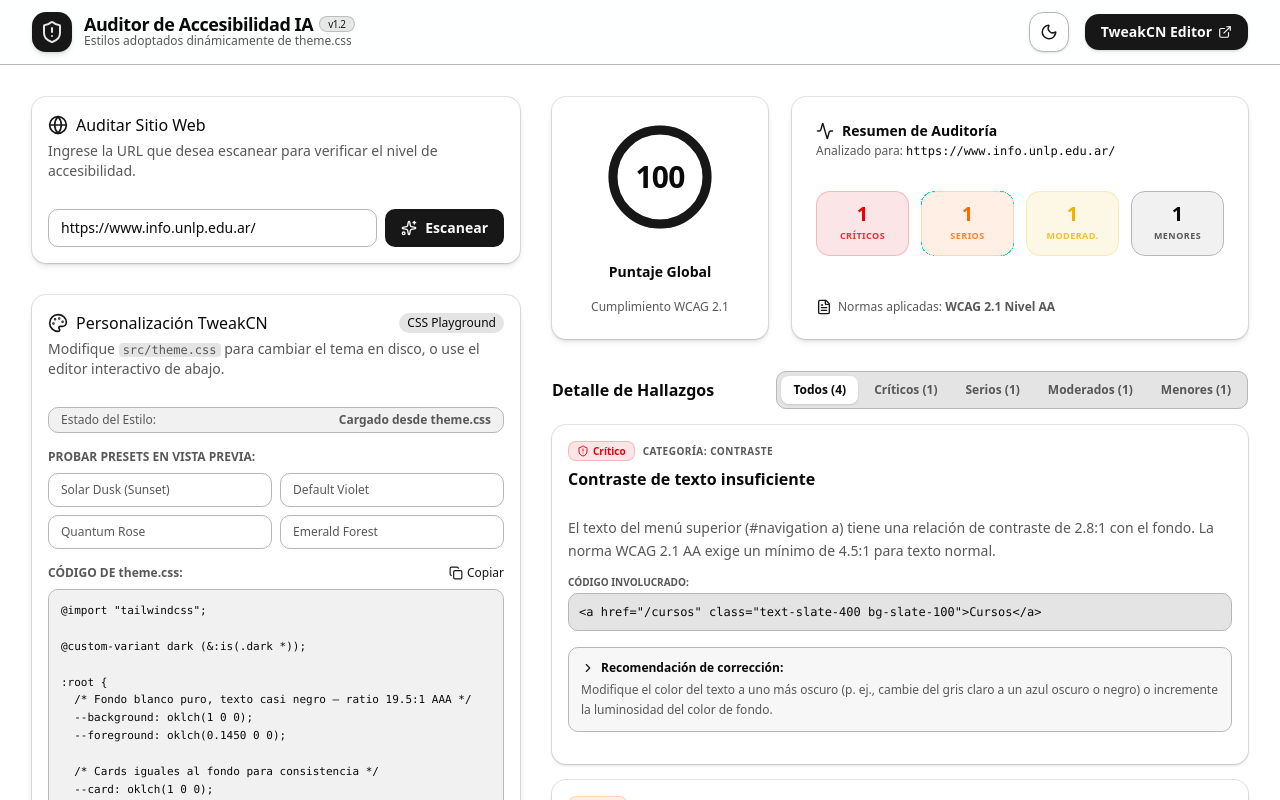
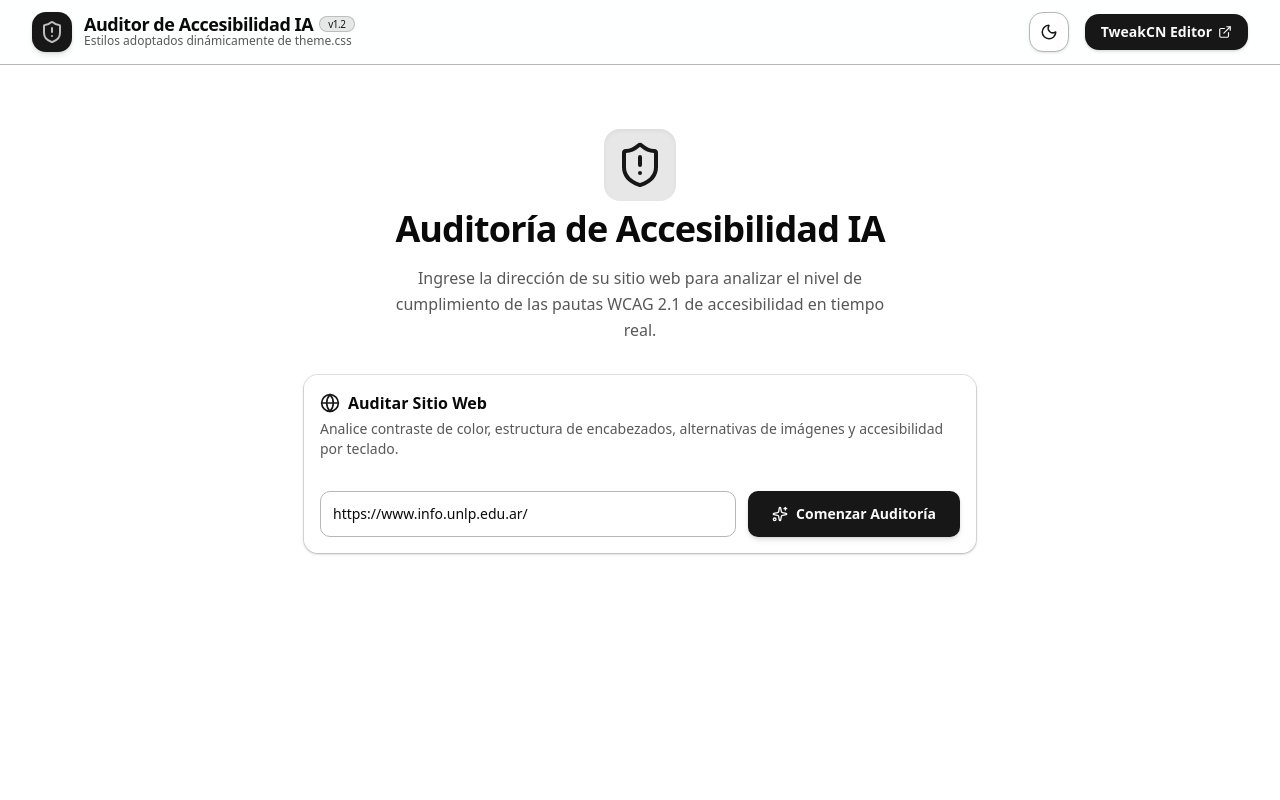
Before and after one commit to accesibilidad-info-unlp/hackaton-2026-proyecto-03, a React (Vite) app in the folder apps/frontend/: page / in a window 1280 px wide. Shown: the top 800 px of the page. Built offline with nearby package versions, Linux system fonts and the light colour scheme; a web font is replaced by a local one.

Commit message:
Please provide the file changes or a description of the modifications so I can generate the commit message for you.

```diff
--- a/apps/frontend/src/App.tsx
+++ b/apps/frontend/src/App.tsx
@@ -363,6 +363,7 @@ function App() {
   const [isScanning, setIsScanning] = useState<boolean>(false)
   const [score, setScore] = useState<number>(100)
   const [summaryData, setSummaryData] = useState<any>(null)
+  const [hasScanned, setHasScanned] = useState<boolean>(false)
 
   // Custom theme playground state
   const [customCss, setCustomCss] = useState<string>(themeCssText)
@@ -519,6 +520,7 @@ function App() {
         const minorCount = report.summary.severityBreakdown.minor || 0;
         const calculatedScore = Math.max(0, 100 - (criticalCount * 8 + seriousCount * 5 + moderateCount * 2 + minorCount));
         setScore(calculatedScore);
+        setHasScanned(true);
       } else {
         throw new Error('El reporte de auditoría no tiene el formato esperado.');
       }
@@ -558,44 +560,7 @@ function App() {
     document.body.removeChild(element);
   }
 
-  const [issues, setIssues] = useState<AuditIssue[]>([
-    {
-      id: '1',
-      impact: 'critical',
-      category: 'contraste',
-      title: 'Contraste de texto insuficiente',
-      description: 'El texto del menú superior (#navigation a) tiene una relación de contraste de 2.8:1 con el fondo. La norma WCAG 2.1 AA exige un mínimo de 4.5:1 para texto normal.',
-      recommendation: 'Modifique el color del texto a uno más oscuro (p. ej., cambie del gris claro a un azul oscuro o negro) o incremente la luminosidad del color de fondo.',
-      codeSnippet: '<a href="/cursos" class="text-slate-400 bg-slate-100">Cursos</a>'
-    },
-    {
-      id: '2',
-      impact: 'serious',
-      category: 'images',
-      title: 'Imágenes sin atributo descriptivo alt',
-      description: 'La imagen con la clase ".hero-banner-image" carece de un atributo "alt" o este se encuentra vacío. Esto impide que personas con discapacidad visual que utilicen lectores de pantalla comprendan el contenido visual.',
-      recommendation: 'Agregue el atributo alt="..." describiendo brevemente la imagen o bien declare alt="" si la imagen es puramente decorativa.',
-      codeSnippet: '<img src="/assets/hero-banner.jpg" class="hero-banner-image" />'
-    },
-    {
-      id: '3',
-      impact: 'moderate',
-      category: 'structure',
-      title: 'Saltos incorrectos en jerarquía de encabezados',
-      description: 'Se detectó un salto directo desde un nivel de encabezado <h2> a uno <h4>. Las tecnologías de asistencia dependen de una estructura lógica (h1, h2, h3, h4) para facilitar la navegación.',
-      recommendation: 'Modifique el nivel del elemento <h4> a un <h3>, o bien agregue un encabezado <h3> intermedio si la sección requiere estructuración.',
-      codeSnippet: '<h2>Noticias Recientes</h2>\\n...\\n<h4>Resultados de Exámenes</h4>'
-    },
-    {
-      id: '4',
-      impact: 'minor',
-      category: 'keyboard',
-      title: 'Elementos enfocables sin contorno visible (Focus Outline)',
-      description: 'El botón de búsqueda (.search-btn) anula el contorno visible al recibir el foco del teclado (:focus { outline: none }). Esto desorienta a los usuarios que navegan mediante el tabulador.',
-      recommendation: 'Remueva el estilo outline: none o proporcione una alternativa visual de foco altamente visible usando outline o border contrastados.',
-      codeSnippet: '.search-btn:focus { outline: none; }'
-    }
-  ])
+  const [issues, setIssues] = useState<AuditIssue[]>([])
 
   const filteredIssues = issues.filter(issue => {
     if (activeTab === 'all') return true
@@ -642,10 +607,70 @@ function App() {
         </div>
       </header>
 
+      {!hasScanned ? (
+        <main className="max-w-7xl mx-auto px-4 sm:px-6 lg:px-8 mt-16 flex flex-col items-center justify-center min-h-[50vh]">
+          <div className="w-full max-w-2xl flex flex-col gap-8">
+            <div className="text-center space-y-4">
+              <div className="inline-flex p-3 rounded-2xl bg-primary/10 text-primary mb-2 shadow-inner">
+                <ShieldAlert className="w-12 h-12 text-primary" />
+              </div>
+              <h2 className="text-3xl font-extrabold tracking-tight sm:text-4xl text-foreground">
+                Auditoría de Accesibilidad IA
+              </h2>
+              <p className="text-muted-foreground text-sm sm:text-base max-w-lg mx-auto leading-relaxed">
+                Ingrese la dirección de su sitio web para analizar el nivel de cumplimiento de las pautas WCAG 2.1 de accesibilidad en tiempo real.
+              </p>
+            </div>
+
+            <Card className="shadow-2xl border-border bg-card/60 backdrop-blur-md">
+              <CardHeader className="pb-4">
+                <CardTitle className="flex items-center gap-2 text-base font-semibold">
+                  <Globe className="w-5 h-5 text-primary" />
+                  Auditar Sitio Web
+                </CardTitle>
+                <CardDescription>
+                  Analice contraste de color, estructura de encabezados, alternativas de imágenes y accesibilidad por teclado.
+                </CardDescription>
+              </CardHeader>
+              <CardContent>
+                <form onSubmit={handleScan} className="flex flex-col sm:flex-row gap-3">
+                  <div className="relative flex-grow">
+                    <input
+                      type="url"
+                      value={scanUrl}
+                      onChange={(e) => setScanUrl(e.target.value)}
+                      required
+                      placeholder="https://ejemplo.com"
+                      className="w-full pl-3 pr-3 py-3 text-sm rounded-lg border border-border bg-background focus:outline-none focus:ring-2 focus:ring-primary/50 text-foreground transition-all"
+                    />
+                  </div>
+                  <button
+                    type="submit"
+                    disabled={isScanning}
+                    className="bg-primary text-primary-foreground hover:opacity-90 disabled:opacity-50 px-6 py-3 rounded-lg text-sm font-semibold transition-all duration-200 flex items-center justify-center gap-2 cursor-pointer shadow-lg shadow-primary/20 shrink-0"
+                  >
+                    {isScanning ? (
+                      <>
+                        <RefreshCw className="w-4 h-4 animate-spin text-primary-foreground" />
+                        Analizando...
+                      </>
+                    ) : (
+                      <>
+                        <Sparkles className="w-4 h-4 text-primary-foreground" />
+                        Comenzar Auditoría
+                      </>
+                    )}
+                  </button>
+                </form>
+              </CardContent>
+            </Card>
+          </div>
+        </main>
+      ) : (
         <main className="max-w-7xl mx-auto px-4 sm:px-6 lg:px-8 mt-8 grid grid-cols-1 lg:grid-cols-12 gap-8">
 
-        {/* Left column: Controls and Theme Editor */}
-        <div className="lg:col-span-5 flex flex-col gap-8">
+          {/* Left column: Controls */}
+          <div className="lg:col-span-4 flex flex-col gap-8 sticky top-24 self-start">
 
             {/* Scan Url Card */}
             <Card className="shadow-lg border-border">
@@ -690,119 +715,10 @@ function App() {
                 </form>
               </CardContent>
             </Card>
-
-          {/* Theme customizer Card */}
-          <Card className="shadow-lg border-border flex-grow">
-            <CardHeader className="pb-3">
-              <div className="flex items-center justify-between">
-                <CardTitle className="flex items-center gap-2 text-base">
-                  <Palette className="w-5 h-5 text-primary" />
-                  Personalización TweakCN
-                </CardTitle>
-                <span className="text-xs bg-secondary text-secondary-foreground px-2 py-0.5 rounded-full font-medium">CSS Playground</span>
-              </div>
-              <CardDescription>
-                Modifique <code className="bg-muted px-1 rounded font-mono text-xs">src/theme.css</code> para cambiar el tema en disco, o use el editor interactivo de abajo.
-              </CardDescription>
-            </CardHeader>
-
-            <CardContent className="flex flex-col gap-4">
-              {/* Status Info */}
-              <div className="flex items-center justify-between py-1 px-3 bg-secondary/50 rounded-lg border border-border text-xs">
-                <span className="text-muted-foreground">Estado del Estilo:</span>
-                {isPreviewActive ? (
-                  <span className="text-primary font-bold flex items-center gap-1">
-                    <Sparkles className="w-3.5 h-3.5" /> Vista Previa Activa
-                  </span>
-                ) : (
-                  <span className="text-muted-foreground font-semibold">Cargado desde theme.css</span>
-                )}
-              </div>
-
-              {/* Presets Grid */}
-              <div>
-                <label className="text-xs font-semibold text-muted-foreground block mb-2">PROBAR PRESETS EN VISTA PREVIA:</label>
-                <div className="grid grid-cols-2 gap-2">
-                  {PRESETS.map((preset) => (
-                    <button
-                      key={preset.name}
-                      onClick={() => handlePresetSelect(preset.name, preset.css)}
-                      className={`text-xs px-3 py-2 rounded-lg border text-left font-medium transition-all cursor-pointer flex items-center justify-between ${
-                        activePreset === preset.name
-                          ? 'border-primary bg-primary/10 text-primary font-bold'
-                          : 'border-border bg-card hover:bg-muted text-muted-foreground'
-                      }`}
-                    >
-                      {preset.name}
-                      {activePreset === preset.name && <Check className="w-3.5 h-3.5 text-primary" />}
-                    </button>
-                  ))}
-                </div>
-              </div>
-
-              {/* Textarea code container */}
-              <div className="flex flex-col flex-grow">
-                <div className="flex items-center justify-between mb-2">
-                  <label className="text-xs font-semibold text-muted-foreground block">CÓDIGO DE theme.css:</label>
-                  <div className="flex gap-3">
-                    {isPreviewActive && (
-                      <button
-                        onClick={handleResetToDisk}
-                        className="text-xs text-primary hover:underline cursor-pointer"
-                      >
-                        Desactivar Preview
-                      </button>
-                    )}
-                    <button
-                      onClick={copyToClipboard}
-                      className="text-xs text-primary hover:underline cursor-pointer flex items-center gap-1"
-                    >
-                      {copied ? (
-                        <>
-                          <Check className="w-3.5 h-3.5" /> Copiado
-                        </>
-                      ) : (
-                        <>
-                          <Copy className="w-3.5 h-3.5" /> Copiar
-                        </>
-                      )}
-                    </button>
-                  </div>
-                </div>
-                <textarea
-                  value={customCss}
-                  onChange={(e) => {
-                    setCustomCss(e.target.value)
-                    setActivePreset('Custom CSS')
-                    setIsPreviewActive(true)
-                  }}
-                  className="w-full flex-grow min-h-[220px] p-3 rounded-lg border border-border bg-muted/50 font-mono text-[11px] text-foreground focus:outline-none focus:ring-1 focus:ring-primary leading-relaxed resize-y"
-                  placeholder="Pegue aquí el bloque CSS de TweakCN"
-                />
-              </div>
-
-              <div className="bg-primary/5 rounded-lg p-3 border border-primary/10 text-xs text-muted-foreground leading-relaxed flex gap-2">
-                <Info className="w-4 h-4 text-primary shrink-0 mt-0.5" />
-                <div>
-                  <strong className="text-foreground">¿Cómo aplicar a producción?</strong> Descargue este archivo pulsando el botón de abajo y reemplácelo en su proyecto como <code className="bg-muted px-1.5 py-0.5 rounded text-foreground font-mono">src/theme.css</code>. ¡El tema y tipo de letra cambiarán en toda la página!
-                </div>
-              </div>
-            </CardContent>
-
-            <CardFooter className="pt-0 flex gap-3">
-              <button
-                onClick={downloadThemeFile}
-                className="w-full bg-secondary text-secondary-foreground hover:bg-secondary/90 py-2.5 rounded-lg text-sm font-semibold flex items-center justify-center gap-2 cursor-pointer transition-all border border-border"
-              >
-                <Download className="w-4 h-4" />
-                Descargar theme.css
-              </button>
-            </CardFooter>
-          </Card>
           </div>
 
           {/* Right column: Audit Results Dashboard */}
-        <div className="lg:col-span-7 flex flex-col gap-8">
+          <div className="lg:col-span-8 flex flex-col gap-8">
 
             {/* Main Score and Overview */}
             <div className="grid grid-cols-1 md:grid-cols-3 gap-6">
@@ -1024,6 +940,7 @@ function App() {
             </div>
           </div>
         </main>
+      )}
     </div>
   )
 }
```
Lines whose indentation alone changed are shown as unchanged.
